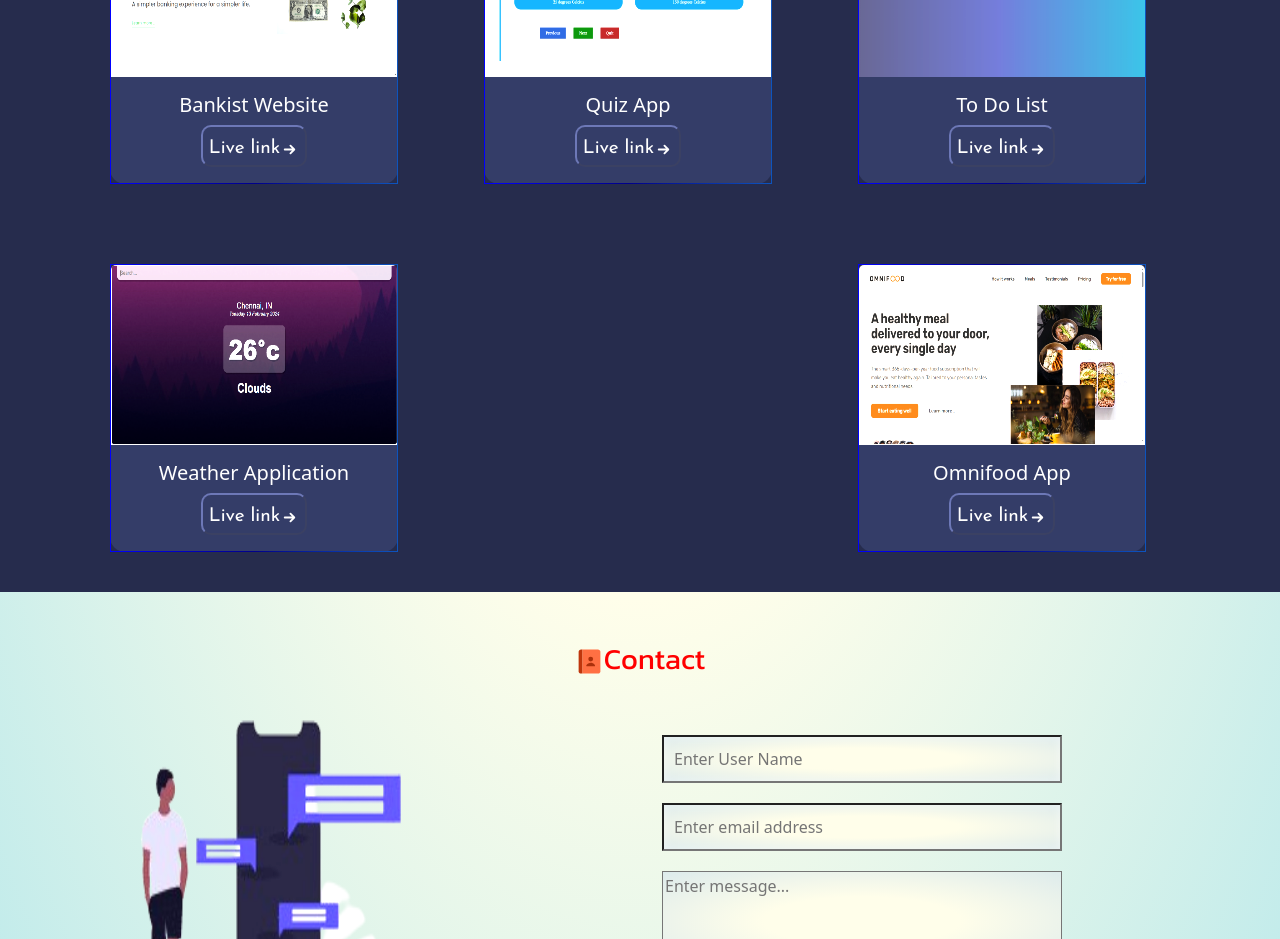
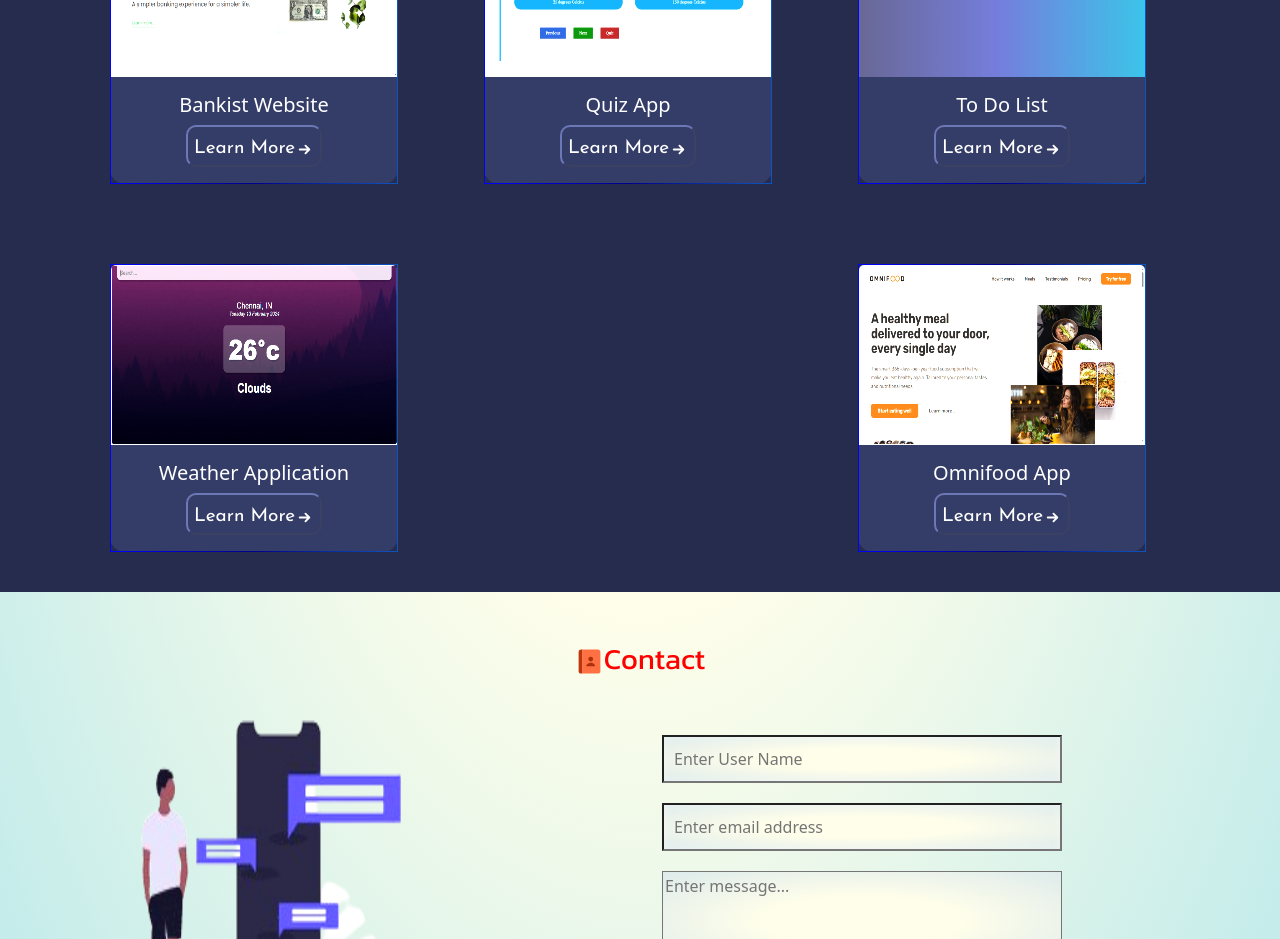
Before and after one commit to ThilagavathiChandrasekar/react-portfolio, a React (Create React App) app: page / in a window 1280 px wide. Shown: the part 1320-2259 px from the top of the page. Built offline with nearby package versions, Linux system fonts and the light colour scheme; a web font is replaced by a local one.

Commit message:
some msg

```diff
--- a/src/Components/Project.js
+++ b/src/Components/Project.js
@@ -22,7 +22,7 @@ function Project() {
                         <img src={bank} className="card-img-top" />
                         <div className="card-body">
                             <h5 className="card-title">Bankist Website</h5>
-                            <button className='card-btn'><a href="https://playful-mooncake-eb9f18.netlify.app/" className='anchor-btn'>Live link<HiArrowSmRight />  </a></button>
+                            <button className='card-btn'><a href="https://bankist-website-description.netlify.app/" className='anchor-btn'>Learn More<HiArrowSmRight />  </a></button>
                         </div>
                     </div>
 
@@ -30,7 +30,7 @@ function Project() {
                         <img src={quiz} className="card-img-top" />
                         <div className="card-body">
                             <h5 className="card-title">Quiz App</h5>
-                            <button className='card-btn'><a href="https://warm-kleicha-20537b.netlify.app/" className='anchor-btn'>Live link<HiArrowSmRight /></a></button>
+                            <button className='card-btn'><a href="https://quiz-application-description.netlify.app/" className='anchor-btn'>Learn More<HiArrowSmRight /></a></button>
                         </div>
                     </div>
 
@@ -38,7 +38,7 @@ function Project() {
                         <img src={todolist} className="card-img-top" />
                         <div className="card-body">
                             <h5 className="card-title">To Do List</h5>
-                           <button className='card-btn'><a href="https://thilagavathichandrasekar.github.io/todoList/" className='anchor-btn'>Live link<HiArrowSmRight /></a></button>
+                           <button className='card-btn'><a href="https://todolist-description.netlify.app/" className='anchor-btn'>Learn More<HiArrowSmRight /></a></button>
                         </div>
                     </div>
 
@@ -46,7 +46,7 @@ function Project() {
                     <img src={weather} className="card-img-top" />
                     <div className="card-body">
                         <h5 className="card-title">Weather Application</h5>
-                        <button className='card-btn'><a href="https://weather-reactjs-01.netlify.app/" className='anchor-btn'>Live link<HiArrowSmRight /></a></button>
+                        <button className='card-btn'><a href="https://weather-application-description.netlify.app/" className='anchor-btn'>Learn More<HiArrowSmRight /></a></button>
                     </div>
                 </div>
 
@@ -54,7 +54,7 @@ function Project() {
                     <img src={food} className="card-img-top" />
                     <div className="card-body">
                         <h5 className="card-title">Omnifood App</h5>
-                        <button className='card-btn'><a href="https://golden-clafoutis-abd81b.netlify.app/" className='anchor-btn'>Live link<HiArrowSmRight /></a></button>
+                        <button className='card-btn'><a href="https://omnifood-description.netlify.app/" className='anchor-btn'>Learn More<HiArrowSmRight /></a></button>
                     </div>
                 </div>
                 </div>
```
